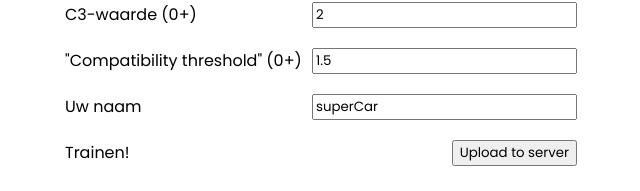
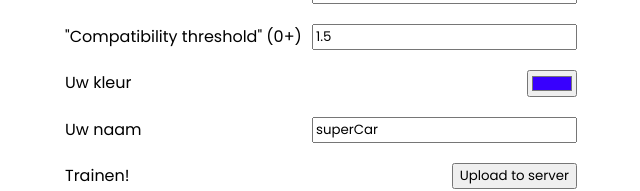
Before and after one commit to profielwerkstuk/kachow, a SvelteKit app: page / in a window 1280 px wide. Shown: the part 592-783 px from the top of the page, without its empty margins (327-967 px from the left). Built offline with nearby package versions, Linux system fonts and the light colour scheme; no server answers; the database is empty.

Commit message:
feat: :sparkles: colours

```diff
--- a/src/lib/scripts/classes/Visualiser.ts
+++ b/src/lib/scripts/classes/Visualiser.ts
@@ -60,7 +60,7 @@ export class Visualiser {
 			const Car = _Car.CarInstance;
 
 			// # Render car
-			this.ctx.fillStyle = Car.colour ?? "blue";
+			this.ctx.fillStyle = Car.carColour ?? "blue";
 
 			// This rotates and transforms the canvas so the car is properly drawn
 			this.ctx.translate(Car.coordinates[0], Car.coordinates[1]);
--- a/src/lib/scripts/serverControl.ts
+++ b/src/lib/scripts/serverControl.ts
@@ -18,7 +18,7 @@ async function getServerURL(): Promise<string[]> {
 	return (await getDoc(doc(firebase, "remoteConfig/tunnelInfo"))).data()?.urls
 }
 
-async function uploadToServer(activationFunction: string, addNodeMR: number, populationSize: number, addConnectionMR: number, removeNodeMR: number, removeConnectionMR: number, changeWeightMR: number, c1: number, c2: number, c3: number, compatibilityThreshold: number, carName: string, lastTimeActivated: number): Promise<string> {
+async function uploadToServer(activationFunction: string, addNodeMR: number, populationSize: number, addConnectionMR: number, removeNodeMR: number, removeConnectionMR: number, changeWeightMR: number, c1: number, c2: number, c3: number, compatibilityThreshold: number, carColour: string, carName: string, lastTimeActivated: number): Promise<string> {
 	let attempt = 0;
 	let finished = false;
 
@@ -26,14 +26,15 @@ async function uploadToServer(activationFunction: string, addNodeMR: number, pop
 
 	while (!finished) {
 		try {
-			const url = `${baseurls[attempt]}/?activationFunction=${activationFunction}&populationSize=${populationSize}&addNodeMR=${addNodeMR / 100}&addConnectionMR=${addConnectionMR / 100}&removeNodeMR=${removeNodeMR / 100}&removeConnectionMR=${removeConnectionMR / 100}&changeWeightMR=${changeWeightMR / 100}&c1=${c1}&c2=${c2}&c3=${c3}&compatibilityThreshold=${compatibilityThreshold}&carName=${carName}`;
+			const url = `${baseurls[attempt]}/?activationFunction=${activationFunction}&populationSize=${populationSize}&addNodeMR=${addNodeMR / 100}&addConnectionMR=${addConnectionMR / 100}&removeNodeMR=${removeNodeMR / 100}&removeConnectionMR=${removeConnectionMR / 100}&changeWeightMR=${changeWeightMR / 100}&c1=${c1}&c2=${c2}&c3=${c3}&compatibilityThreshold=${compatibilityThreshold}&carColour=${carColour.slice(1)}&carName=${carName}`;
 			const response = await fetch(url);
 			console.log(await response.json());
 			finished = true;
 			return "Uw netwerk is geupload";
 		} catch (e) {
 			attempt++;
-			if (attempt - 1 > baseurls.length) {
+			console.log(e);
+			if (attempt > baseurls.length - 1) {
 				finished = true;
 				lastTimeActivated = 0;
 				localStorage.setItem('lastTimeActivated', lastTimeActivated.toString());
--- a/src/routes/+page.svelte
+++ b/src/routes/+page.svelte
@@ -15,6 +15,8 @@
     let compatibilityThreshold = 1.5;
 
     let carName = "superCar";
+
+    let carColour = "#3800fe";
 
     let lastTimeActivated = -1;
     let currentTime = -1;
@@ -46,7 +48,18 @@
             formSubmitted = true;
             lastTimeActivated = Date.now();
             localStorage.setItem("lastTimeActivated", lastTimeActivated.toString());
-            result = await uploadToServer(activationFunction, addNodeMR, populationSize, addConnectionMR, removeNodeMR, removeConnectionMR, changeWeightMR, c1, c2, c3, compatibilityThreshold, carName, lastTimeActivated);
+            result = await uploadToServer(
+                activationFunction,
+                addNodeMR,
+                populationSize,
+                addConnectionMR,
+                removeNodeMR,
+                removeConnectionMR,
+                changeWeightMR,
+                c1, c2, c3,
+                compatibilityThreshold,
+                carColour, carName,
+                lastTimeActivated);
         }}
     >
         <label>
@@ -97,6 +110,10 @@
         <label>
             "Compatibility threshold" (0+)
             <input type="number" step=".1" min="0" bind:value={compatibilityThreshold} />
+        </label>
+        <label>
+            Uw kleur
+            <input type="color" bind:value={carColour} />
         </label>
         <label>
             Uw naam
```
Also changed, not shown: src/lib/scripts/classes/Car.ts (+5 -3 lines), src/lib/scripts/index.ts (+3 -3 lines).
